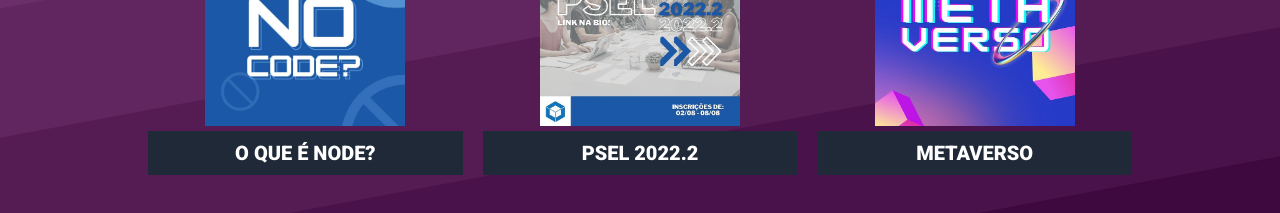
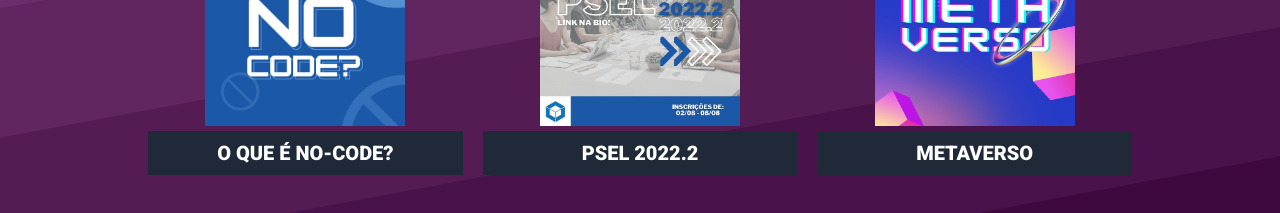
Before and after one commit to DanielSenaDev/Softeam-Trainee, a plain HTML site: page index.html in a window 1280 px wide. Shown: the part 2980-3193 px from the top of the page. Drawn offline with nearby package versions, Linux system fonts and the light colour scheme; a web font is replaced by a local one.

Commit message:
Update index.html

```diff
--- a/index.html
+++ b/index.html
@@ -104,7 +104,7 @@
                 <div class="midia-content-photos">
                     <div class="midia-img-desc">
                         <a href="https://www.instagram.com/p/Ch9wuuGtKIR/" target="_blank"><img src="/assets/img/softeam-instagram-1.jpg" alt="imagem escrito O que é node? "></a>
-                        <h6>O que é Node?</h6>
+                        <h6>O que é No-Code?</h6>
                     </div>
                     <div class="midia-img-desc">
                         <a href="https://www.instagram.com/p/Cg2QS1kNgQ6/" target="_blank"><img src="/assets/img/softeam-instagram-2.jpg" alt="Imagem do Processo Seletivo 2022.2 Softeam"></a>
```
